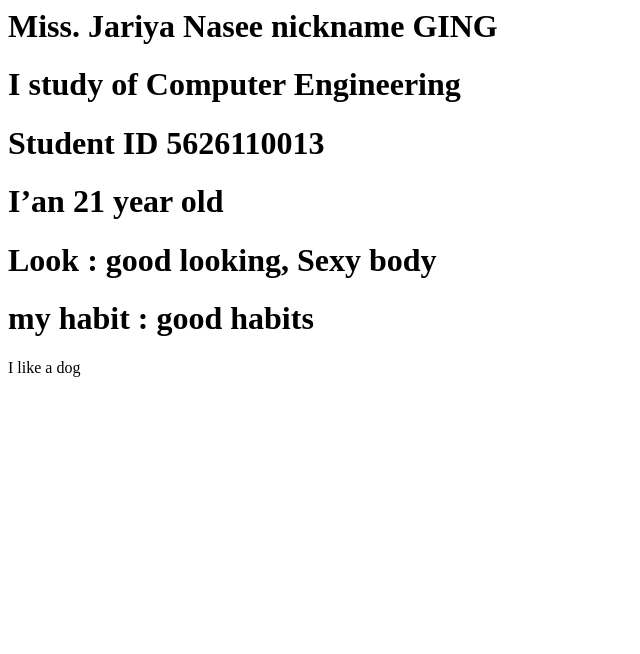
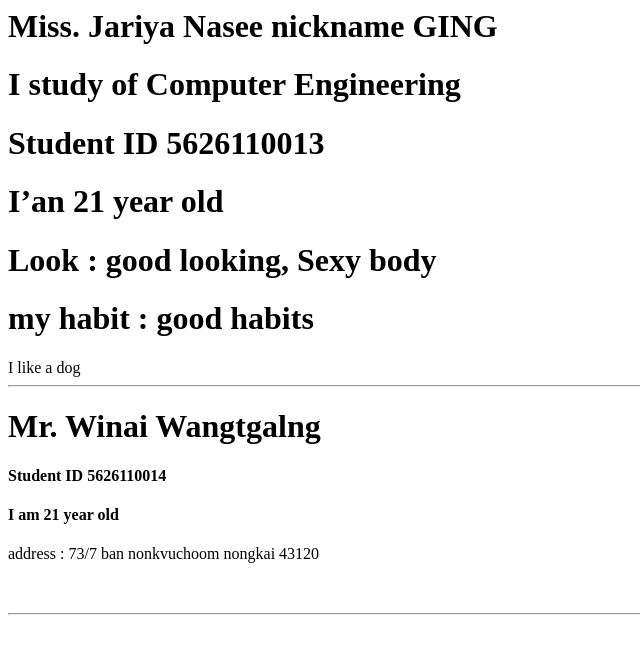
Before and after one commit to GING-GING/SE5626110013, a plain HTML site: page index.html in a window 1280 px wide. Shown: the whole page, without its empty margins (0-640 px from the left). Drawn offline with Linux system fonts and the light colour scheme.

Commit message:
(winai branch)

```diff
--- a/index.html
+++ b/index.html
@@ -5,3 +5,11 @@
 <h1>Look : good looking, Sexy body</h1>
 <h1>my habit : good habits</h1
 <h1>I like a dog</h1>
+<br>
+<hr>
+<h1>Mr. Winai Wangtgalng</h1>
+<h4>Student ID 5626110014</h4>
+<h4>I am 21 year old</h4>
+<p>address : 73/7 ban nonkvuchoom nongkai 43120<p>
+<br>
+<hr>
```
